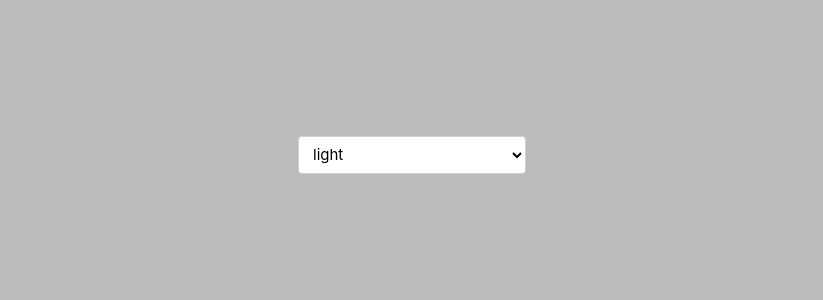
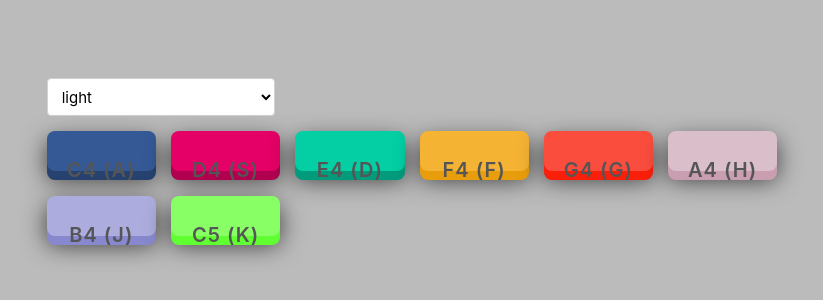
Before and after one commit to Oliviapark113/react_synthPad_2021, a React (Create React App) app: page / in a window 1280 px wide. Shown: the part 238-538 px from the top of the page, without its empty margins (228-1051 px from the left). Built offline with nearby package versions, Linux system fonts and the light colour scheme.

Commit message:
updated synth.js and pad.js

```diff
--- a/src/App.js
+++ b/src/App.js
@@ -2,12 +2,14 @@
 import {AppProvider} from "./context"
 import ScaleSelector from "./components/scale-selector"
 import Layout from "./components/layout"
+import Synth from './components/synth'
 
 function App() {
   return (
     <AppProvider>
       <Layout>
       <ScaleSelector />
+      <Synth />
       </Layout>
 
     </AppProvider>
--- a/src/components/layout.js
+++ b/src/components/layout.js
@@ -11,7 +11,9 @@ const Background = styled.div`
 const Layout = ({children}) =>{
     const {state} = useAppContext()
     console.log(state)
-    return <Background theme= {state.theme}>{children}</Background>
+    return <Background theme= {state.theme}>
+       <div>{children}</div>
+        </Background>
 }
 
 export default Layout
--- /dev/null
+++ b/src/components/pad.js
@@ -0,0 +1,32 @@
+import React from 'react'
+import styled from 'styled-components'
+import {darken} from "polished"
+
+const Button = styled.button`
+  width: 100%;
+  background: ${({color}) => color};
+  border: none;
+  cursor: pointer;
+  font-size: 20px;
+  padding: 20px;
+  position: relative;
+  transition: all .1s ease;
+  box-shadow: 0px 9px 0px ${({color}) => darken(.1, color)}, 0px 9px 25px rgba(0, 0, 0, .7);
+  border-radius: 8px;
+  &:active {
+    box-shadow: 0px 3px 0px ${({color}) => darken(.1, color)}, 0px 1px 2px rgba(0, 0, 0, .9);
+    position: relative;
+    top: 6px;
+  }
+  ${({ isPressed }) => isPressed && `
+    box-shadow: 0px 3px 0px ${({color}) => darken(.1, color)}, 0px 1px 2px rgba(0, 0, 0, .9);
+    position: relative;
+    top: 6px;
+  `}
+`
+
+const Pad = ({color, note, letter, playSound}) =>
+( <Button onClick={()=> playSound(letter)} color={color} >{note} ({letter})</Button>)
+
+
+export default Pad
--- /dev/null
+++ b/src/components/synth.js
@@ -0,0 +1,45 @@
+import { useEffect } from 'react'
+import styled from 'styled-components'
+import {useAppContext} from '../context'
+import {DuoSynth, FMSynth } from 'tone'
+import Pad from './pad'
+
+const PadGrid = styled.div`
+display: grid;
+grid-template-columns: repeat(6, 1fr);
+grid-gap: 15px;
+
+
+`
+const Synth = () => {
+   const {state} = useAppContext()
+   console.log(state)
+  const synth = state.theme === 'light' ?
+    new FMSynth()
+  : new DuoSynth()
+
+  synth.toDestination()
+
+  useEffect (()=>{
+      window.addEventListener('keydown', handleKeydown)
+      return () => window.removeEventListener('keydown', handleKeydown)
+      //cleanup useEffect
+  }, [])
+
+  const handleKeydown = e => playSound(e.key)
+
+  const playSound = letterPressed => {
+    const foundNote = state.notes.find(note => note.letter === letterPressed)
+    console.log(foundNote)
+      synth.triggerAttackRelease(foundNote.note, "8n")
+  }
+
+    return (
+        <PadGrid>
+            {state.notes.map(noteObj =>
+            (<Pad { ...noteObj} playSound={playSound} key={noteObj.letter} />) )}
+        </PadGrid>
+    )
+}
+
+export default Synth;
```
